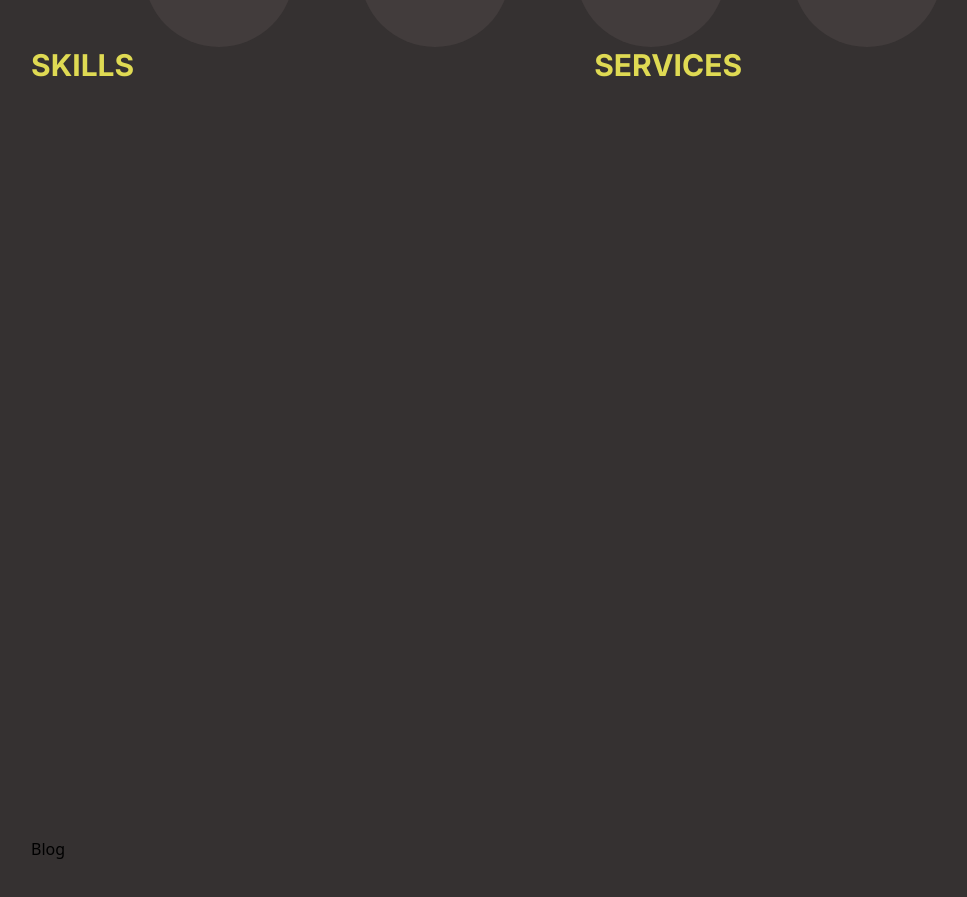
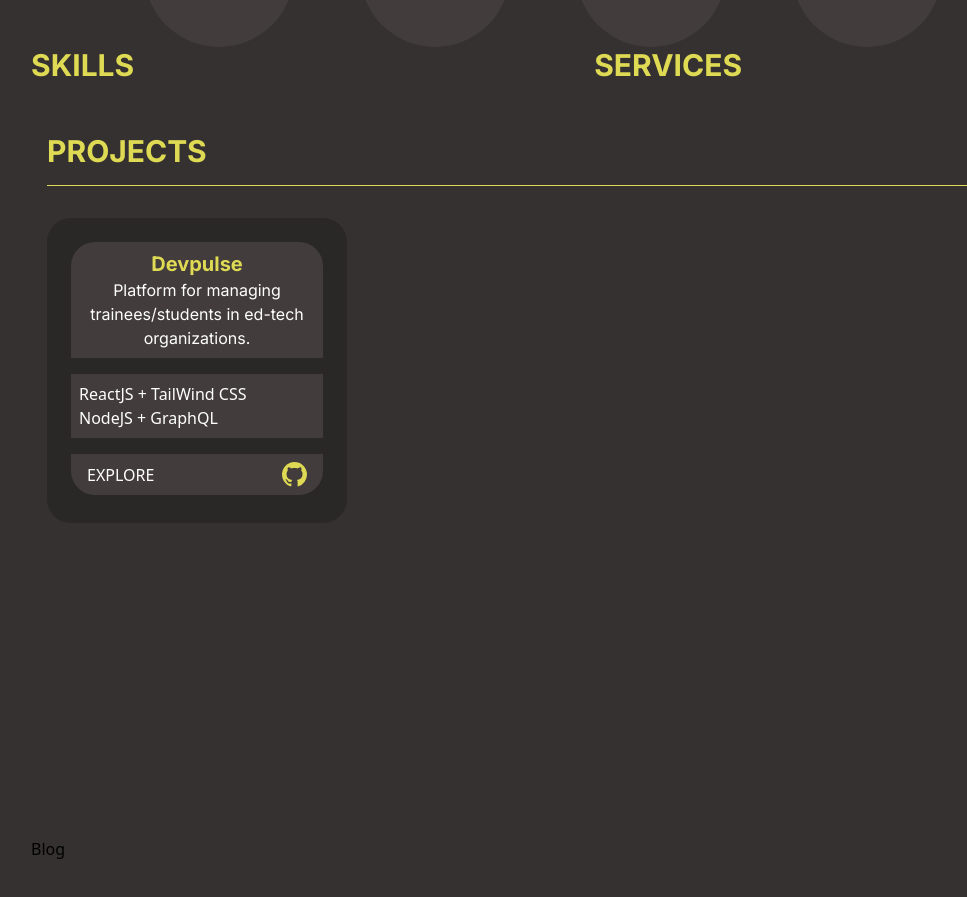
Before and after one commit to PatrickTUy/portfolio, a React (Create React App) app: page / in a window 1280 px wide. Shown: the part 1435-2332 px from the top of the page, without its empty margins (97-1064 px from the left). Built offline with nearby package versions, Linux system fonts and the light colour scheme.

Commit message:
projects section

```diff
--- a/src/pages/Work.jsx
+++ b/src/pages/Work.jsx
@@ -1,11 +1,36 @@
-import React from 'react'
+import React from 'react';
+import { BsGithub } from 'react-icons/bs';
 
 const Work = () => {
   return (
-    <div className='flex flex-col p-4'>
-      <h1 className='font-inter font-bold text-yellow '></h1>
+    <div className="flex flex-col p-4">
+      <h1 className="font-inter font-bold text-3xl text-yellow pb-4 border-yellow border-b">
+        PROJECTS
+      </h1>
+      <div className="flex flex-row gap-8 mt-8">
+        <div className="flex flex-col bg-black bg-opacity-20 rounded-3xl  min-h-[300px] w-[300px] pt-6 px-6 pb-3">
+          <div className="flex flex-col p-2 bg-[#423C3C] rounded-t-3xl">
+            <h1 className="font-inter font-bold text-yellow text-xl text-center">
+              Devpulse
+            </h1>
+            <h1 className="font-inter  text-base text-white text-center">
+              Platform for managing trainees/students in ed-tech organizations.
+            </h1>
+          </div>
+
+          <div className="flex flex-col bg-[#423C3C] mt-4 p-2">
+            <h1 className="text-white text-base">ReactJS + TailWind CSS</h1>
+            <h1 className="text-white text-base">NodeJS + GraphQL</h1>
+          </div>
+
+          <div className="flex justify-between items-center bg-[#423C3C] my-4 py-2 px-4 rounded-b-3xl">
+            <h1 className="text-white text-base">EXPLORE</h1>
+            <BsGithub color="#DFDA53" size={25}/>
+          </div>
+        </div>
+      </div>
     </div>
-  )
-}
+  );
+};
 
-export default Work
+export default Work;
--- a/tailwind.config.js
+++ b/tailwind.config.js
@@ -12,6 +12,7 @@ module.exports = {
       },
       colors: {
         primary: '#353131',
+        dark:'#423C3C',
         light: '#423C3C',
         yellow: '#DFDA53',
       },
```
